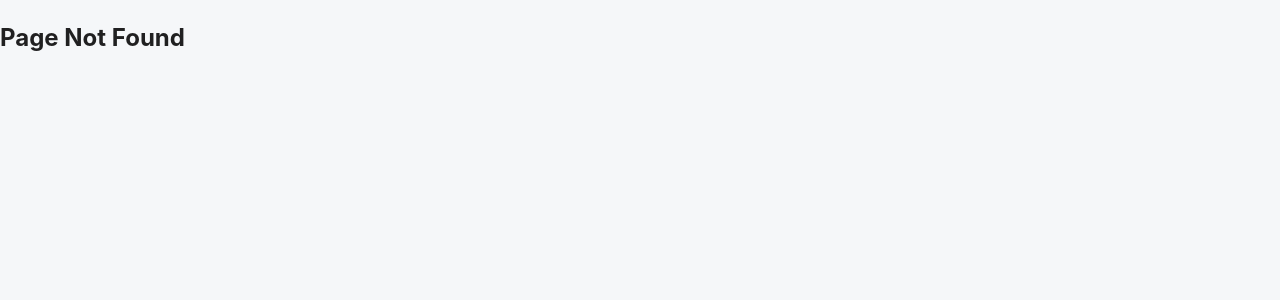
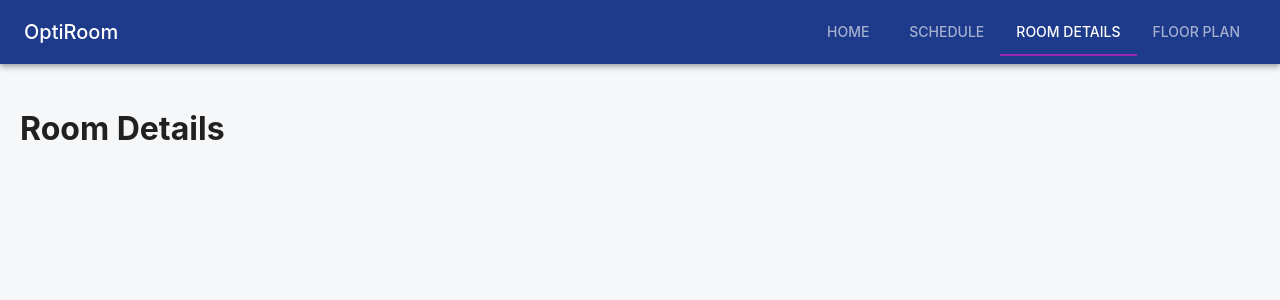
Before and after one commit to suisuiss/gen-ai, a React (Create React App) app in the folder frontend/: page /room-details in a window 1280 px wide. Before the commit this address had no page. Shown: the top 300 px of the page. Built offline with nearby package versions, Linux system fonts and the light colour scheme.

Commit message:
Creating sample pages for RoomDetails and Schedule pages
Creating sample pages for RoomDetails and Schedule pages with routes to use navigation bar.

```diff
--- a/frontend/src/App.js
+++ b/frontend/src/App.js
@@ -4,6 +4,8 @@ import SignInSide from "./SigninSide";
 import SignUpSide from "./SignUpSide";
 import Homepage from './Homepage';
 import Floorplan from './floorplan';
+import RoomDetails from './RoomDetails';
+import Schedule from './Schedule';
 
 function App() {
     return (
@@ -13,7 +15,9 @@ function App() {
                     <Route path="/" element={<SignInSide />} />
                     <Route path="/signup" element={<SignUpSide />} />
                     <Route path="/homepage" element={<Homepage />} />
-                    <Route path="/floor-plan" element={<Floorplan/>} />
+                    <Route path="/floor-plan" element={<Floorplan />} />
+                    <Route path="/room-details" element={<RoomDetails />} />
+                    <Route path="/schedule" element={<Schedule />} />
                     <Route path="*" element={<h2>Page Not Found</h2>} />
                 </Routes>
             </div>
--- /dev/null
+++ b/frontend/src/RoomDetails.js
@@ -0,0 +1,15 @@
+import React from 'react';
+import Header from './Header';
+
+const RoomDetails = () => {
+    return (
+        <div>
+            <Header />
+            <div style={{ padding: '20px' }}>
+                <h1>Room Details</h1>
+            </div>
+        </div>
+    );
+};
+
+export default RoomDetails;
--- /dev/null
+++ b/frontend/src/Schedule.js
@@ -0,0 +1,15 @@
+import React from 'react';
+import Header from './Header';
+
+const Schedule = () => {
+    return (
+        <div>
+            <Header />
+            <div style={{ padding: '20px' }}>
+                <h1>Schedule</h1>
+            </div>
+        </div>
+    );
+};
+
+export default Schedule;
```
